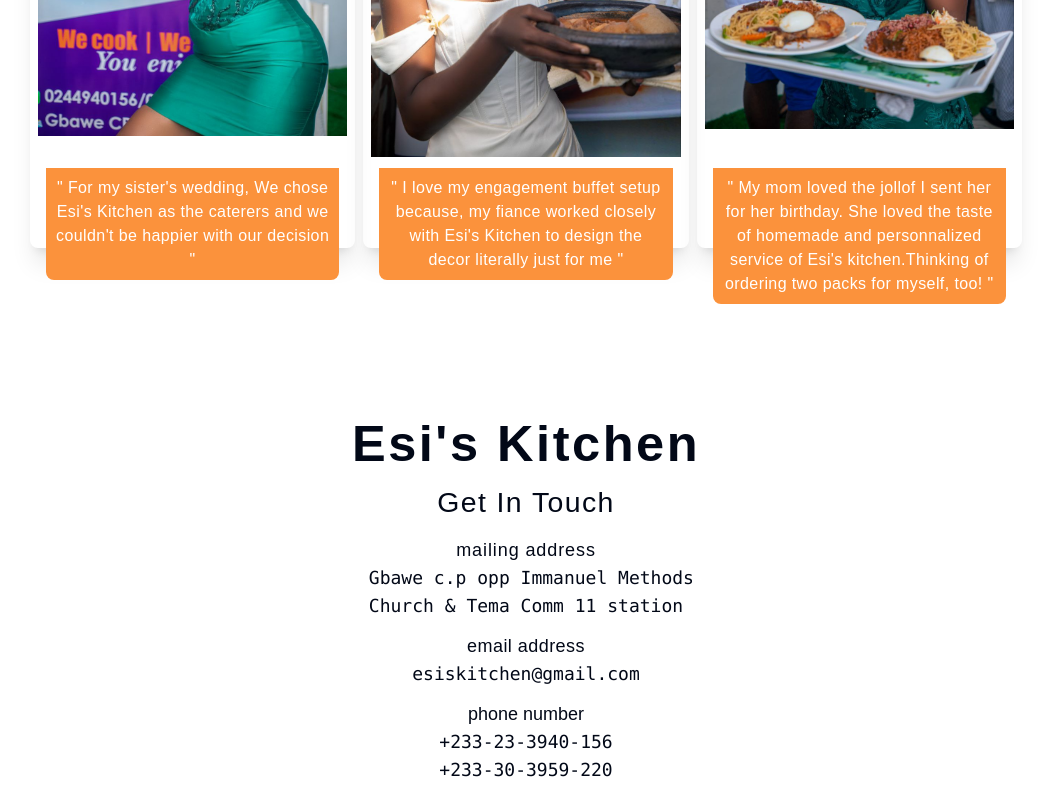
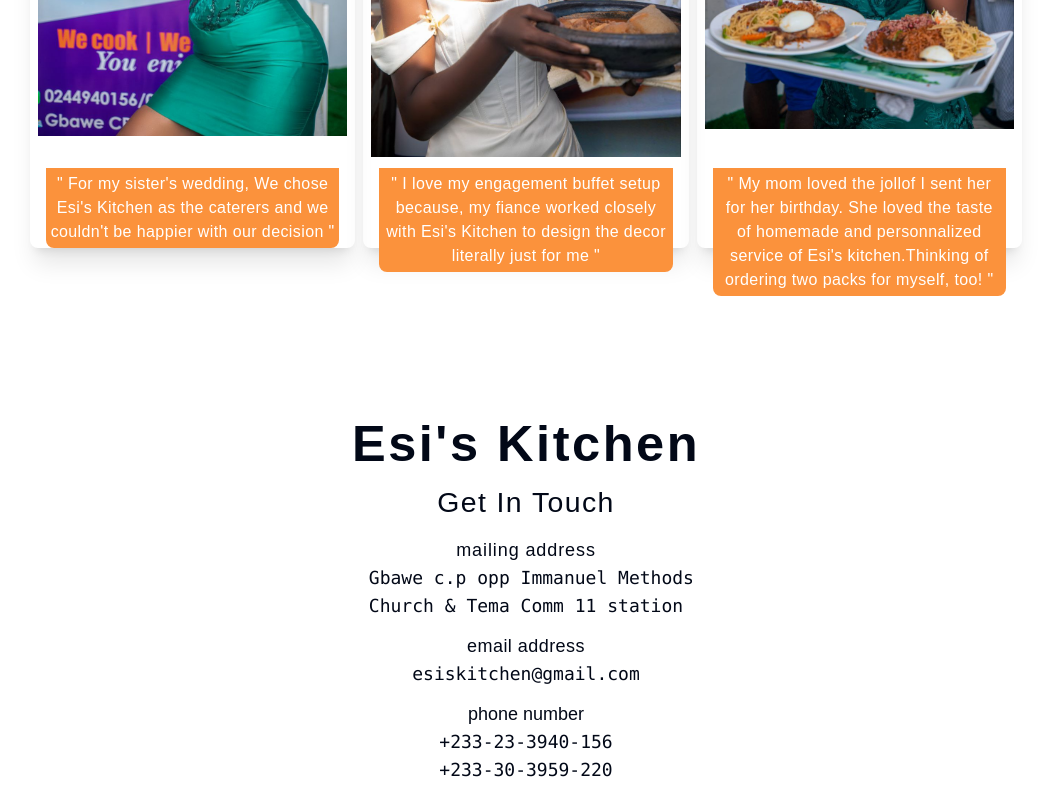
Before and after one commit to Weten-Ogen/Esi-s-Kitchen, a Next.js app: page / in a window 1280 px wide. Shown: the part 2369-3169 px from the top of the page, without its empty margins (114-1165 px from the left). Built offline with nearby package versions, Linux system fonts and the light colour scheme; a web font is replaced by a local one.

Commit message:
first commit

```diff
--- a/components/custom/testicard.tsx
+++ b/components/custom/testicard.tsx
@@ -17,7 +17,7 @@ export default function TestiCard({imageurl,className,comment}:testicard) {
 
       </div>
       <div className='relative  '>
-        <p className="text-white text-md absolute bg-orange-400 text-clip text-center font-medium rounded-b-lg p-2 m-2  -top-20 tracking-wide">" {comment} "</p>
+        <p className="text-white text-md absolute bg-orange-400 text-clip text-center font-medium rounded-b-lg p-1 m-2  -top-20 tracking-wide">" {comment} "</p>
       </div>
     </div>
   )
```
